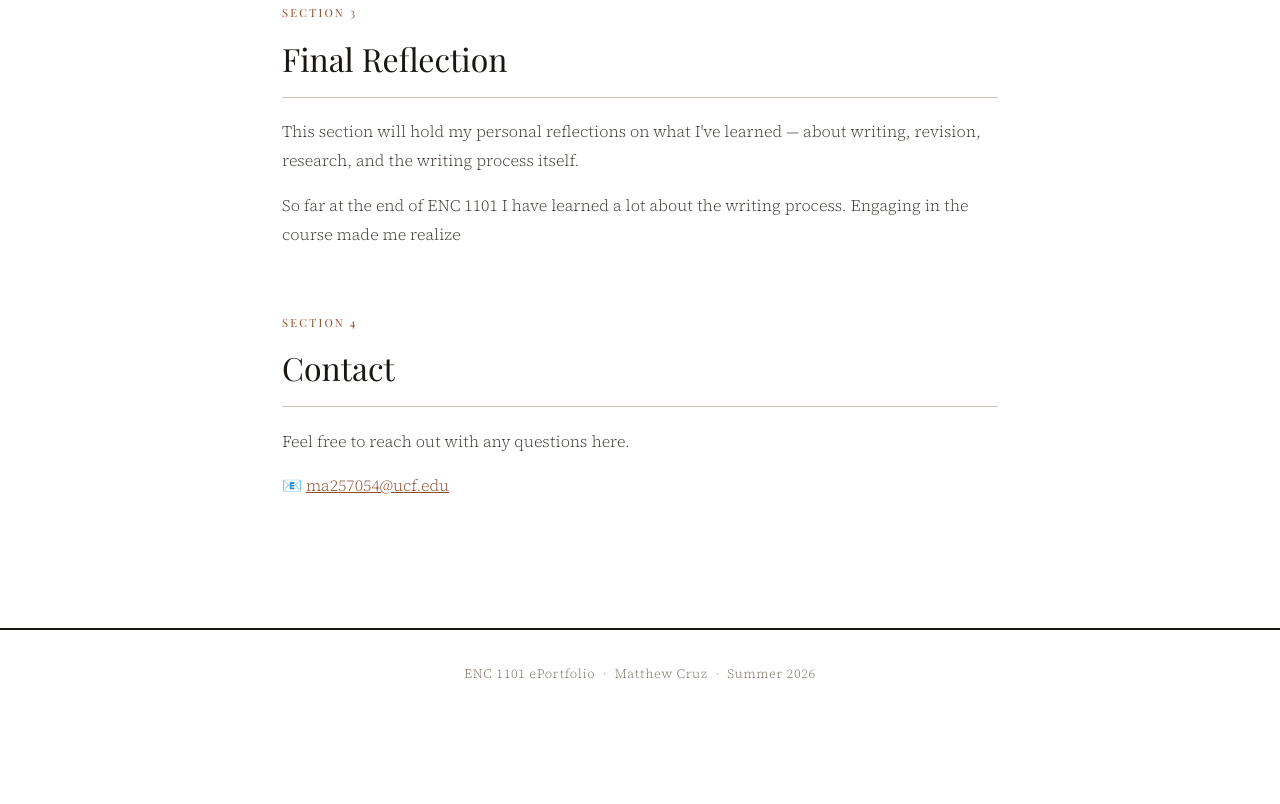
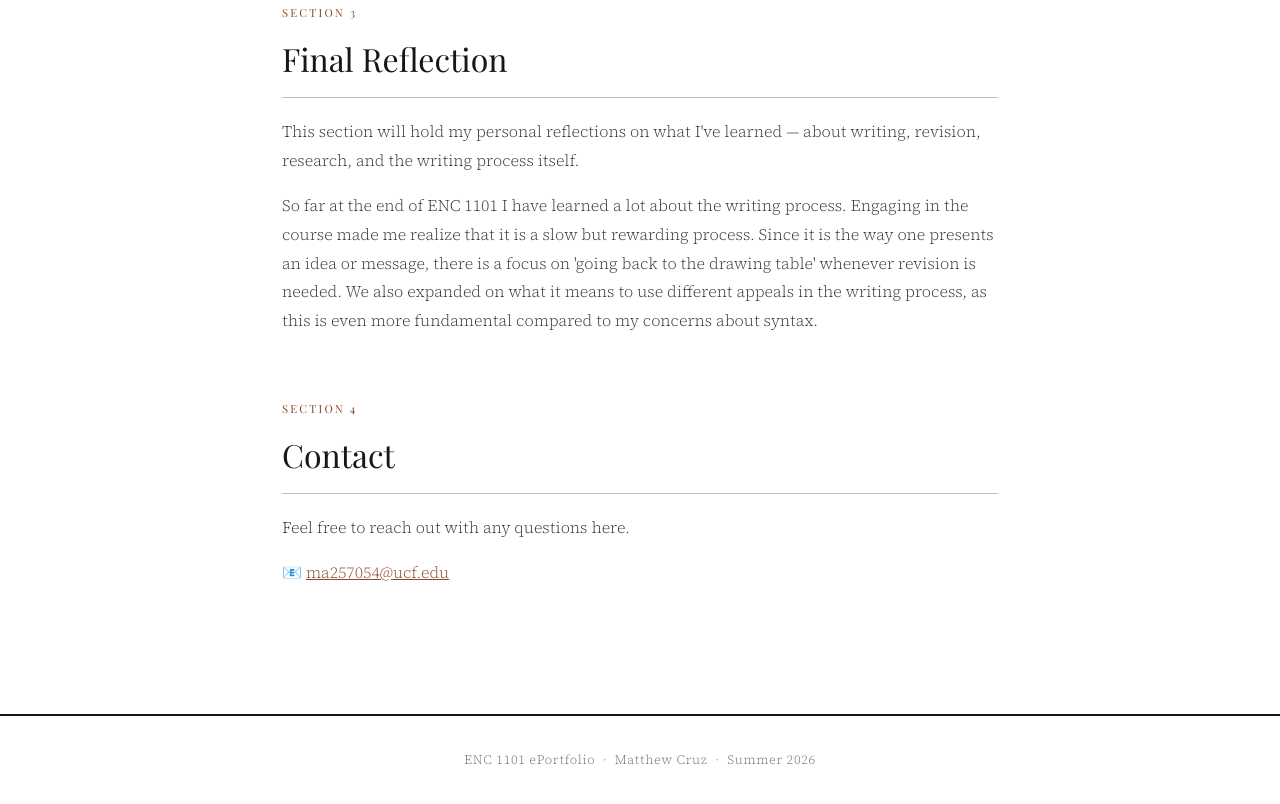
Before and after one commit to MACENC1101/MACENC1101.github.io, a plain HTML site: page index.html in a window 1280 px wide. Shown: the part 1279-2083 px from the top of the page. Before the commit the page ends 1996 px from the top, so only its background shows below. Drawn offline with nearby package versions, Linux system fonts and the light colour scheme; a web font is replaced by a local one.

Commit message:
cont. final reflection

```diff
--- a/index.html
+++ b/index.html
@@ -295,7 +295,12 @@
         <p class="section-number">Section 3</p>
         <h2>Final Reflection</h2>
         <p>This section will hold my personal reflections on what I've learned — about writing, revision, research, and the writing process itself.</p>
-        <p>So far at the end of ENC 1101 I have learned a lot about the writing process. Engaging in the course made me realize </p>
+        <p>
+          So far at the end of ENC 1101 I have learned a lot about the writing process. Engaging in the course made me realize that it is a slow but rewarding process.
+          Since it is the way one presents an idea or message, there is a focus on 'going back to the drawing table' whenever revision is needed.
+          We also expanded on what it means to use different appeals in the writing process, as this is even more fundamental compared to my concerns about syntax.
+
+        </p>
       </section>
 
       <section id="contact">
```
